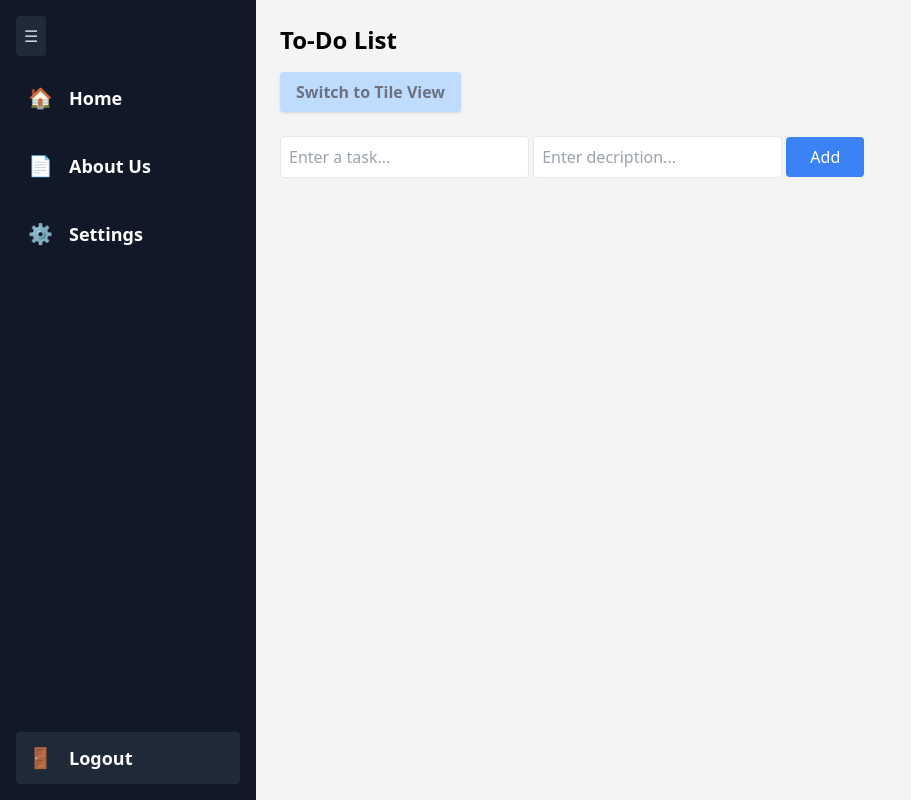
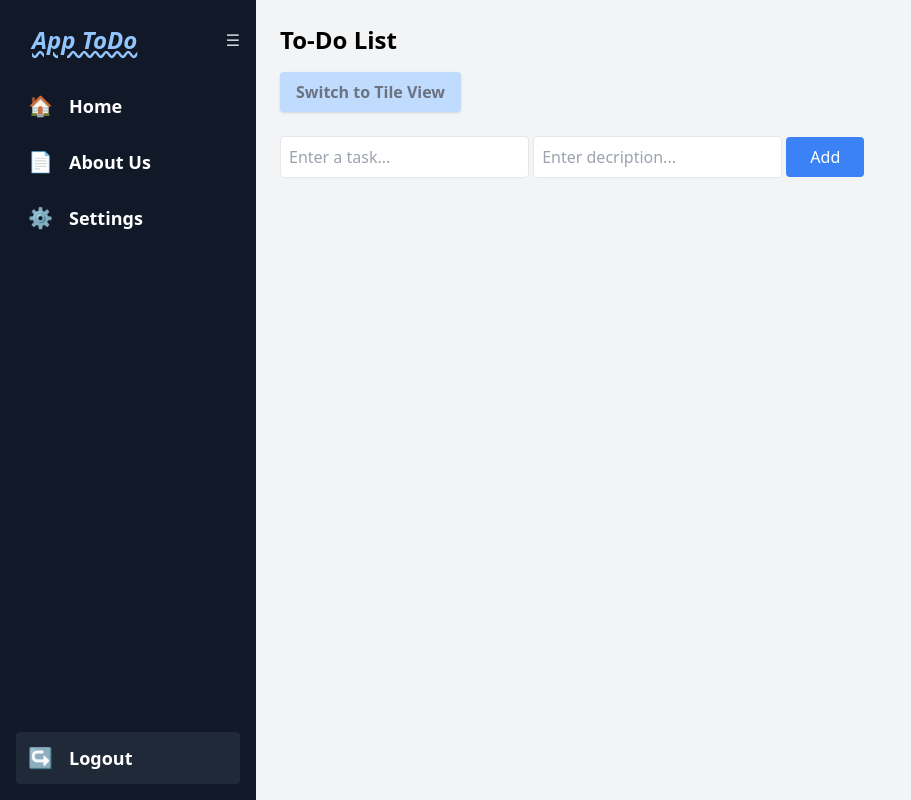
Before and after one commit to AyeshaShaharyar/toDoListAppTailwind, a website: page src/dashboard.html in a window 1280 px wide. Shown: the whole page, without its empty margins (0-911 px from the left). Drawn offline with Linux system fonts and the light colour scheme.

Commit message:
add logo and fix issues

```diff
--- a/src/dashboard.html
+++ b/src/dashboard.html
@@ -13,14 +13,26 @@
       class="w-64 bg-gray-900 text-white h-screen p-4 flex flex-col"
     >
       <div>
-        <button
-          onclick="toggleSidebar()"
-          class="mb-4 p-2 bg-gray-800 rounded text-gray-300 hover:bg-gray-700"
-        >
-          ☰
-        </button>
+        <div class="flex justify-between items-center gap-4 mt-2">
+          <span
+            ><a
+              class="text-2xl font-extrabold text-blue-300 italic underline decoration-wavy p-4"
+              href=""
+              >App ToDo</a
+            ></span
+          >
+          <span
+            ><button
+              onclick="toggleSidebar()"
+              class="text-gray-300 hover:bg-gray-700"
+            >
+              ☰
+            </button></span
+          >
+        </div>
+
         <!-- Nav bar -->
-        <nav class="flex flex-col gap-4">
+        <nav class="flex flex-col gap-1 mt-6">
           <a
             href="home.html"
             class="flex items-center gap-4 p-3 hover:bg-gray-700"
@@ -28,11 +40,11 @@
             <span class="text-xl">🏠</span>
             <span class="text-lg font-semibold items-center">Home</span>
           </a>
-          <a href="" class="flex items-center gap-4 p-3 hover:bg-gray-700">
+          <a href="#" class="flex items-center gap-4 p-3 hover:bg-gray-700">
             <span class="text-xl">📄</span>
             <span class="text-lg font-semibold items-center">About Us</span>
           </a>
-          <a href="" class="flex items-center gap-4 p-3 hover:bg-gray-700">
+          <a href="#" class="flex items-center gap-4 p-3 hover:bg-gray-700">
             <span class="text-xl">⚙️</span>
             <span class="text-lg font-semibold items-center">Settings</span>
           </a>
@@ -43,7 +55,7 @@
         onclick="logout()"
         class="flex gap-4 p-3 mt-auto bg-gray-800 rounded hover:bg-red-600 transition"
       >
-        <span class="text-xl">🚪</span>
+        <span class="text-xl">↪</span>
         <span class="text-lg font-semibold items-center">Logout</span>
       </button>
     </div>
```
Also changed, not shown: src/output.css.
